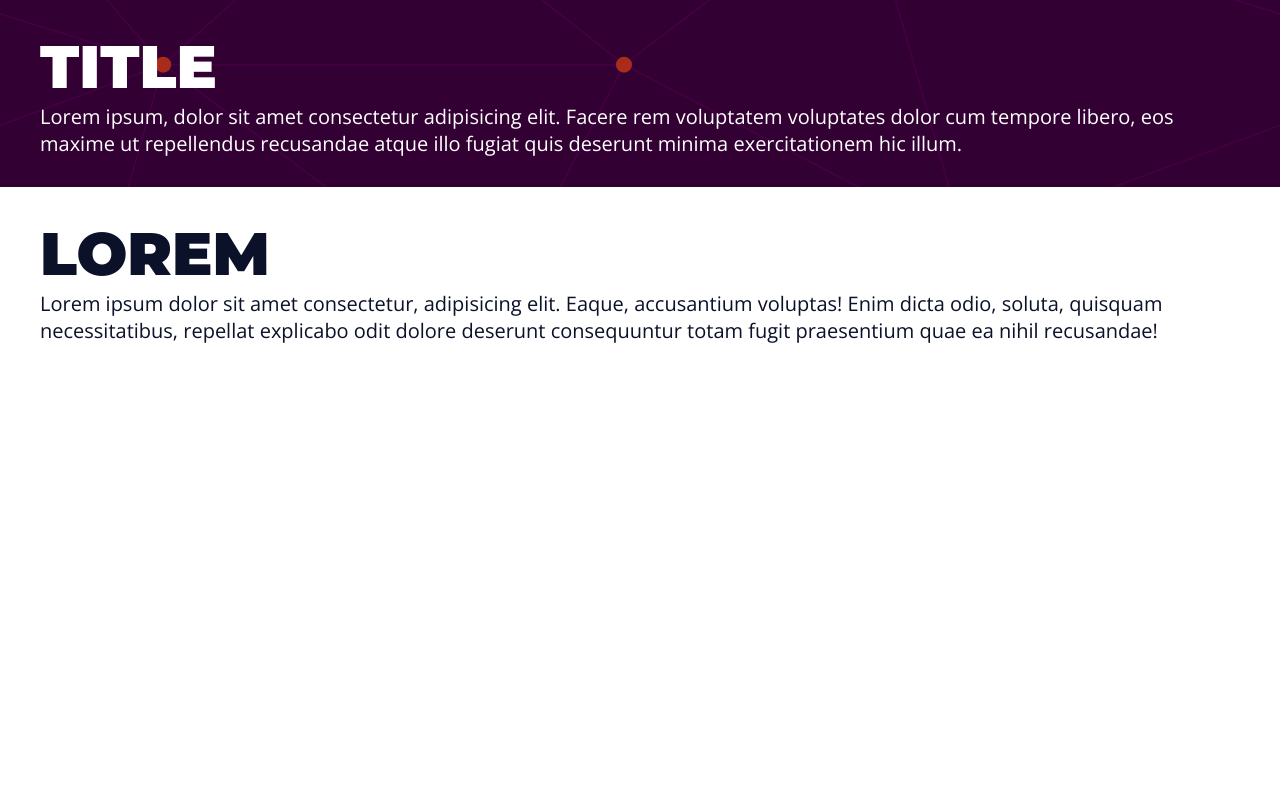
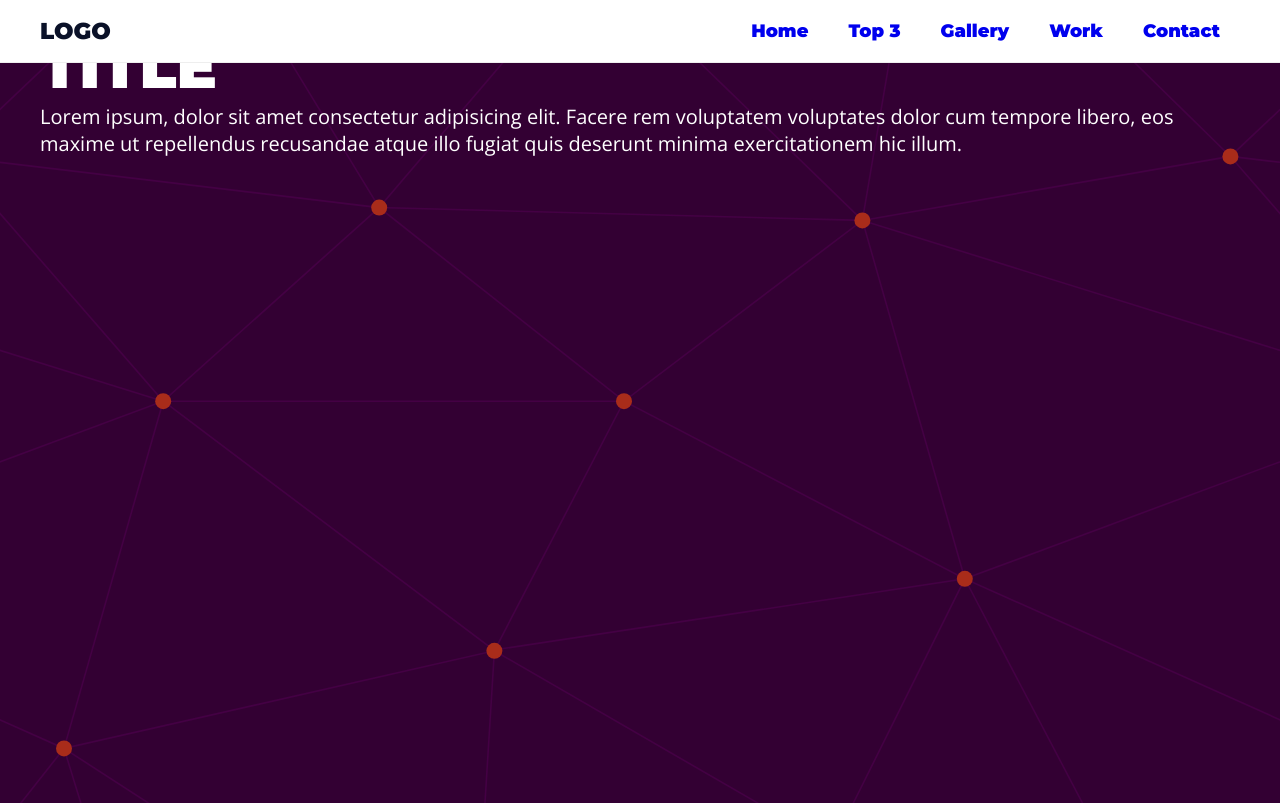
Before and after one commit to thiagoeu/ladingPage, a plain HTML site: page index.html in a window 1280 px wide. Shown: the top 803 px of the page. Drawn offline with nearby package versions, Linux system fonts and the light colour scheme.

Commit message:
menu + css menu

```diff
--- a/assets/css/style.css
+++ b/assets/css/style.css
@@ -1,6 +1,7 @@
 :root {
   --primary-color: #0A1128;
   --white-color: #FFFFFF;
+  --light-gray-color: #EEEEEE;
   --gap: 3rem;
 }
 
@@ -17,6 +18,10 @@ body {
   font-family: 'Open Sans', sans-serif;
   font-size: 2rem;
   color: var(--primary-color);
+}
+
+a {
+  text-decoration: none;
 }
 
 h1, h2, h3, h4, h5, h6 {
@@ -72,3 +77,60 @@ h6 {
 
 .section {
   min-height: 100vh;
+}
+
+.menu{
+  background-color: var(--white-color);
+  position: fixed;
+  top: 0;
+  left: 0;
+  right: 0;
+  width: 100%;
+  border-bottom: 1px solid var(--light-gray-color);
+}
+
+.menu-content {
+  display: flex;
+  justify-content: space-between;
+  align-items: center;
+  padding-top: 0;
+  padding-bottom: 0;
+}
+
+.menu ul{
+  list-style: none;
+  display: flex;
+}
+
+.menu ul li a {
+  display: block;
+  padding: 2rem;
+  font-size: 1.8rem;
+  font-family: 'Montserrat', sans-serif;
+  position: relative;
+}
+
+.menu h1{
+  font-size: 2.3rem;
+  color: var(--primary-color);
+}
+
+.menu{
+  color: inherit;
+}
+
+.menu ul li a::after {
+  content: '';
+  position: absolute;
+  bottom: 1rem;
+  left: 50%;
+  width: 0;
+  height: 0.2rem;
+  background: crimson;
+  transition: all 300ms ease-in-out;
+}
+
+.menu ul li a:hover::after {
+  width: 50%;
+  left: 25%;
+}
--- a/index.html
+++ b/index.html
@@ -11,15 +11,32 @@
   <title>Document</title>
 </head>
 <body>
-  <section class="main-bg">
-    <div class="main-content">
+  <aside class="menu">
+    <section class="main-content menu-content">
+      <a href="#"><h1>logo</h1></a>
+      <nav>
+        <ul>
+          <li><a href="#">Home</a></li>
+          <li><a href="#">Top 3</a></li>
+          <li><a href="#">Gallery</a></li>
+          <li><a href="#">Work</a></li>
+          <li><a href="#">Contact</a></li>
+        </ul>
+      </nav>
+    </section>
+    </aside>
+
+
+
+  <section class="main-bg section">
+    <div class="main-content section">
         <h1>title</h1>
         <p>Lorem ipsum, dolor sit amet consectetur adipisicing elit. Facere rem voluptatem voluptates dolor cum tempore libero, eos maxime ut repellendus recusandae atque illo fugiat quis deserunt minima exercitationem hic illum.</p>
     </div>
   </section>
 
-  <section>
-    <div class="main-content">
+  <section class="white-bg">
+    <div class="main-content section">
       <h1>lorem</h1>
       <p>Lorem ipsum dolor sit amet consectetur, adipisicing elit. Eaque, accusantium voluptas! Enim dicta odio, soluta, quisquam necessitatibus, repellat explicabo odit dolore deserunt consequuntur totam fugit praesentium quae ea nihil recusandae!</p>
 
```
